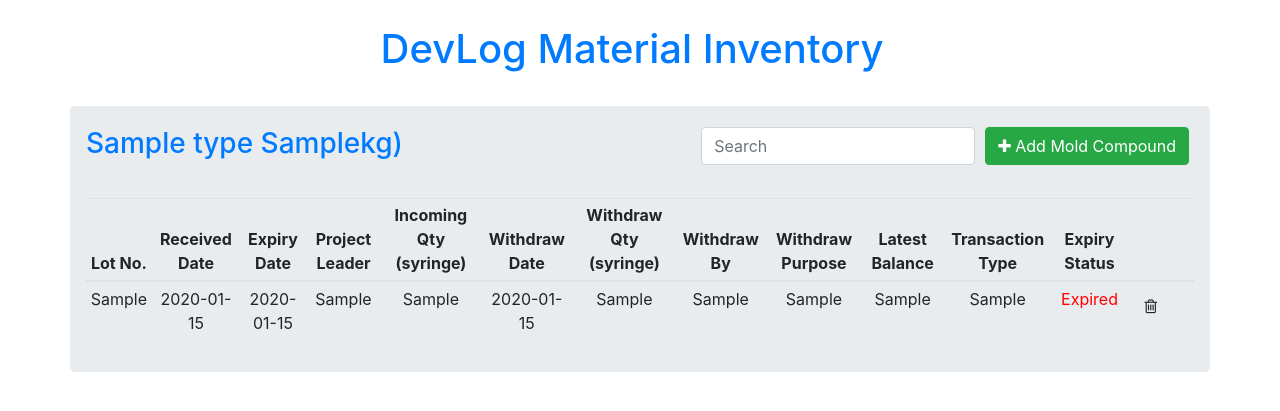
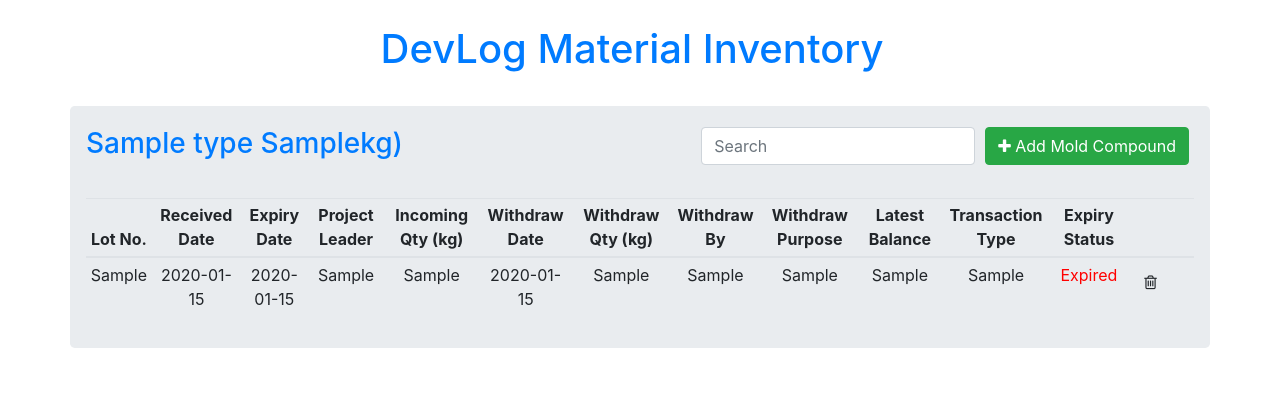
Before and after one commit to dsheah002/App.py, a Flask app: page /mold_type/1 in a window 1280 px wide. Shown: the top 411 px of the page. Run offline with Flask 2, Linux system fonts and the light colour scheme; tables that the repository leaves empty hold one stand-in row (values such as "Sample post"); some libraries are stand-ins or nearby versions.

Commit message:
Update mold_description.html

```diff
--- a/templates/mold_description.html
+++ b/templates/mold_description.html
@@ -59,9 +59,9 @@
                             <th>Received Date</th>
                             <th>Expiry Date</th>
                             <th>Project Leader</th>
-                            <th>Incoming Qty (syringe)</th>
+                            <th>Incoming Qty (kg)</th>
                             <th>Withdraw Date</th>
-                            <th>Withdraw Qty (syringe)</th>
+                            <th>Withdraw Qty (kg)</th>
                             <th>Withdraw By</th>
                             <th>Withdraw Purpose</th>
                             <th>Latest Balance</th>
```
